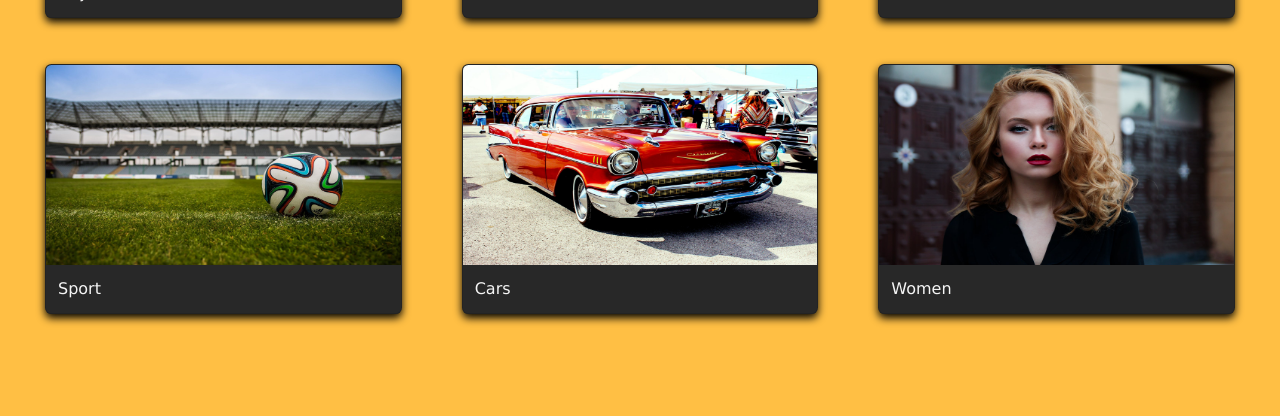
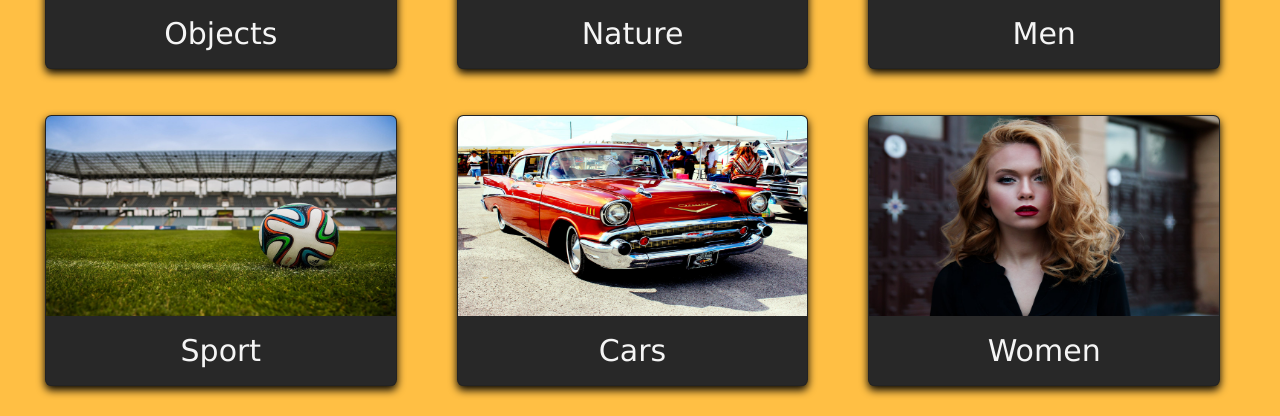
Before and after one commit to MihaiBarbu93/JigsawPuzzle, a Flask app: page / in a window 1280 px wide. Shown: the part 384-800 px from the top of the page. Run offline with Flask 2, Linux system fonts and the light colour scheme; some libraries are stand-ins or nearby versions.

Commit message:
Merge branch 'master' of https://github.com/BogdanGheboianu/JigsawPuzzle
# Conflicts:
#	static/js/game.js

```diff
--- a/static/css/style.css
+++ b/static/css/style.css
@@ -5,11 +5,6 @@
     padding: 0 !important;
 }
 
-<<<<<<< HEAD
-
-
-=======
->>>>>>> settings_part2
 .row {
     margin-right: 0 !important;
 }
@@ -72,17 +67,11 @@
     cursor: pointer;
 }
 
-<<<<<<< HEAD
 .card-text{
     text-align: center;
     font-size: 30px;
 }
-.card{
-    box-shadow: 0 4px 8px 0 black;
-    margin: 10px;
-    color: white;
-    background-color: black;
-}
+
 .card-img-top{
     height: 200px;
 }
@@ -106,7 +95,7 @@
 i:hover {
     color: dodgerblue;
 }
-=======
+
 #game-mode {
     margin: 3em auto 1em;
     color: #282828;
@@ -136,6 +125,9 @@
     background-color: #282828;
     color: whitesmoke;
     margin: 30px;
+    box-shadow: 0 4px 8px 0 black;
+
+
 }
 
 .card h5 {
@@ -150,4 +142,7 @@
 .select-puzzle:hover {
     cursor: pointer;
 }
->>>>>>> settings_part2
+
+.category_cards{
+    margin-top: 30px;
+}
```
